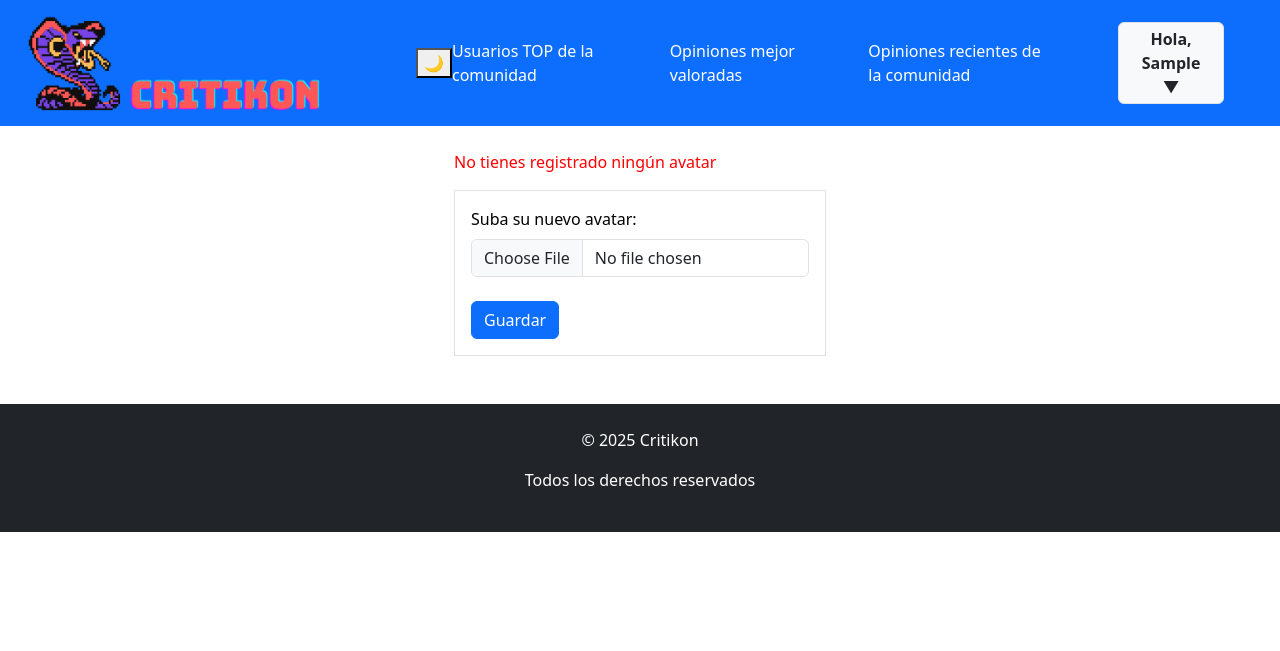
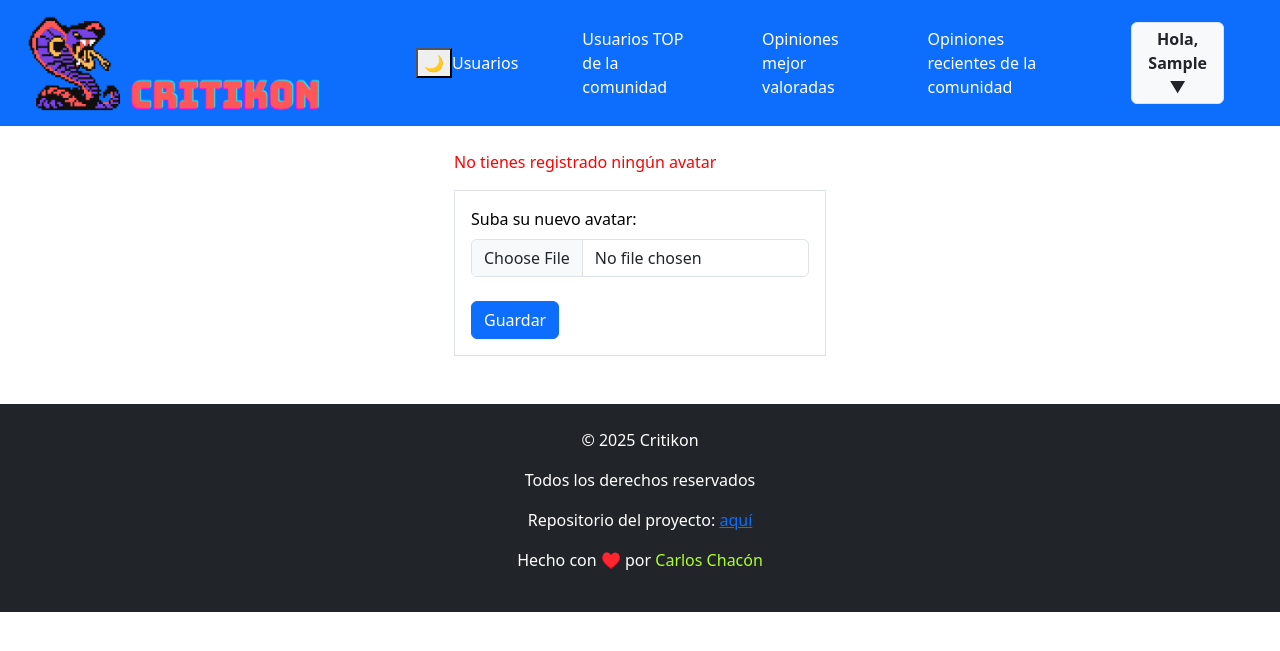
Before and after one commit to Carlos5Noob/Critikon-project, a Django app: page /critikon/cambiar-avatar/ in a window 1280 px wide. Shown: the top 651 px of the page. Run offline with Django 5.2, Linux system fonts and the light colour scheme; the visitor is signed in with stand-in values (Sample User, id 1); some libraries are stand-ins or nearby versions.

Commit message:
nuevo enlace en el header

```diff
--- a/app/templates/app/base.html
+++ b/app/templates/app/base.html
@@ -8,6 +8,7 @@
     {% bootstrap_javascript %}
     <link rel="stylesheet" href="{% static 'css/transform-hover.css' %}">
     <link rel="stylesheet" href="{% static 'css/modo.css' %}">
+    <link rel="stylesheet" href="{% static 'css/animacion.css' %}">
     <style>
         .hover-bg:hover {
             background-color: #f8f9fa;
@@ -24,6 +25,9 @@
             <button id="dark-mode-toggle">🌙</button>
         </div>
         <div class="d-flex align-items-center gap-3 me-5 position-relative">
+            <a href="{% url 'app:usuarios' %}" class="text-decoration-none text-white me-5">
+                Usuarios
+            </a>
             <a href="{% url 'app:top_users' %}" class="text-decoration-none text-white me-5">
                 Usuarios TOP de la comunidad
             </a>
@@ -67,6 +71,8 @@
     <footer class="text-center bg-dark text-white p-4">
         <p>&copy; 2025 Critikon</p>
         <p>Todos los derechos reservados</p>
+        <p>Repositorio del proyecto: <a href="https://github.com/Carlos5Noob/Critikon-project">aquí</a></p>
+        <p>Hecho con ♥️ por <a style="color: greenyellow; text-decoration: none;" href="https://carlos5noob.github.io/Portfolio-Carlos_Chacon/">Carlos Chacón</a></p>
     </footer>
 
 <script>
```
